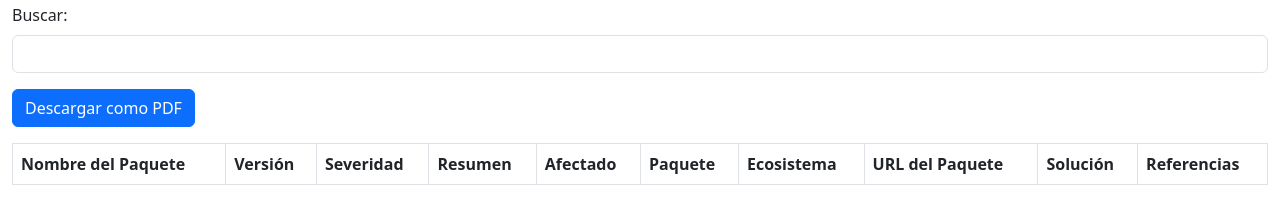
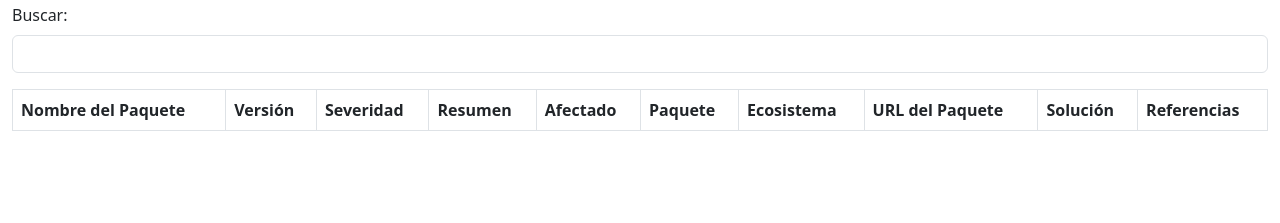
Before and after one commit to owenwilson/osv-scanner, a plain HTML site: page index.html in a window 1280 px wide. Shown: the part 77-300 px from the top of the page. Drawn offline with nearby package versions, Linux system fonts and the light colour scheme; no server answers.

Commit message:
fix: hide button pdf

```diff
--- a/index.html
+++ b/index.html
@@ -15,7 +15,7 @@
       <label for="busqueda" class="form-label">Buscar:</label>
       <input type="text" class="form-control" id="busqueda" oninput="filtrarTabla()">
     </div>
-    <button class="btn btn-primary mb-3" onclick="descargarPDF()">Descargar como PDF</button>
+    <!--<button class="btn btn-primary mb-3" onclick="descargarPDF()">Descargar como PDF</button>-->
     <div class="table-responsive">
       <table class="table table-bordered table-striped">
         <thead>
```
